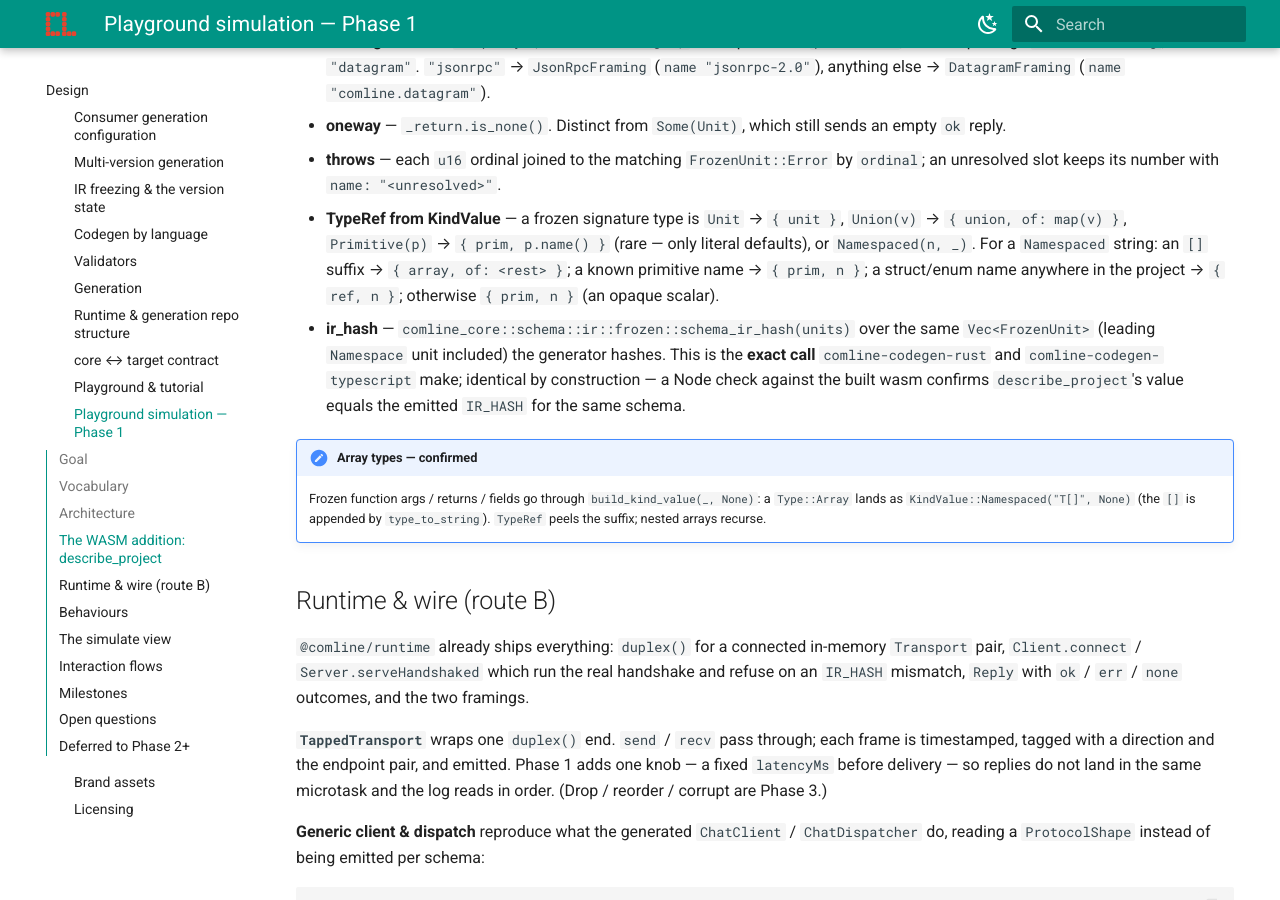
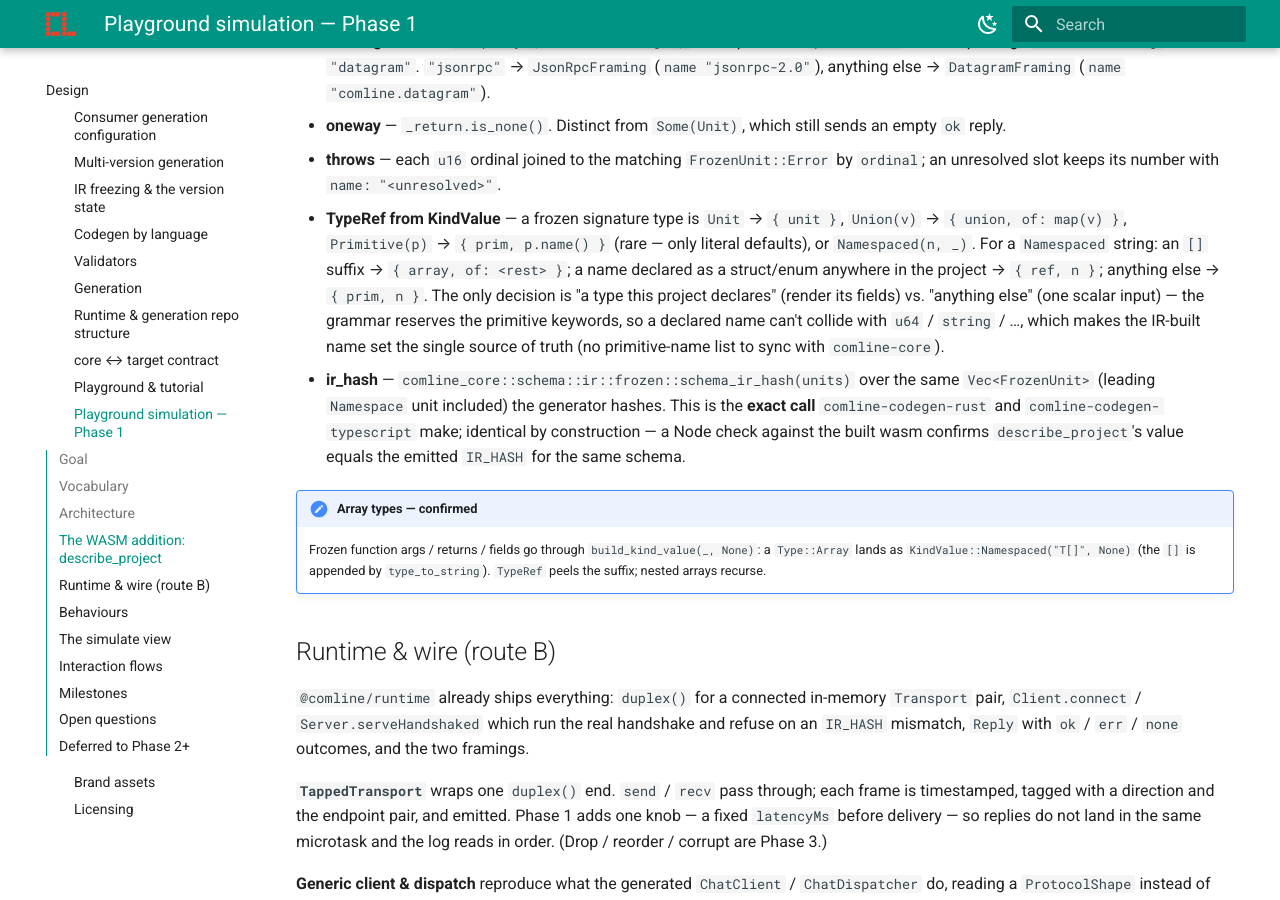
Before and after one commit to ComlineProject/docs, an MkDocs documentation site: the page built from docs/docs/design/playground-simulation.md, in a window 1280 px wide and 900 px high, scrolled down 3209 px. Built offline with MkDocs 1.6.1 and Material for MkDocs 9.7.7, drawn with Linux system fonts in a browser that asks for light colours; the version menu is left out.

Commit message:
docs: TypeRef rule — known-types set is the single source of truth

```diff
--- a/docs/docs/design/playground-simulation.md
+++ b/docs/docs/design/playground-simulation.md
@@ -159,9 +159,13 @@ Mapping rules:
 - **TypeRef from KindValue** — a frozen signature type is `Unit` → `{ unit }`,
   `Union(v)` → `{ union, of: map(v) }`, `Primitive(p)` → `{ prim, p.name() }`
   (rare — only literal defaults), or `Namespaced(n, _)`. For a `Namespaced`
-  string: an `[]` suffix → `{ array, of: <rest> }`; a known primitive name →
-  `{ prim, n }`; a struct/enum name anywhere in the project → `{ ref, n }`;
-  otherwise `{ prim, n }` (an opaque scalar).
+  string: an `[]` suffix → `{ array, of: <rest> }`; a name declared as a
+  struct/enum anywhere in the project → `{ ref, n }`; anything else → `{ prim, n }`.
+  The only decision is "a type this project declares" (render its fields) vs.
+  "anything else" (one scalar input) — the grammar reserves the primitive
+  keywords, so a declared name can't collide with `u64` / `string` / …, which
+  makes the IR-built name set the single source of truth (no primitive-name list
+  to sync with `comline-core`).
 - **ir_hash** — `comline_core::schema::ir::frozen::schema_ir_hash(units)` over
   the same `Vec<FrozenUnit>` (leading `Namespace` unit included) the generator
   hashes. This is the **exact call** `comline-codegen-rust` and
```
